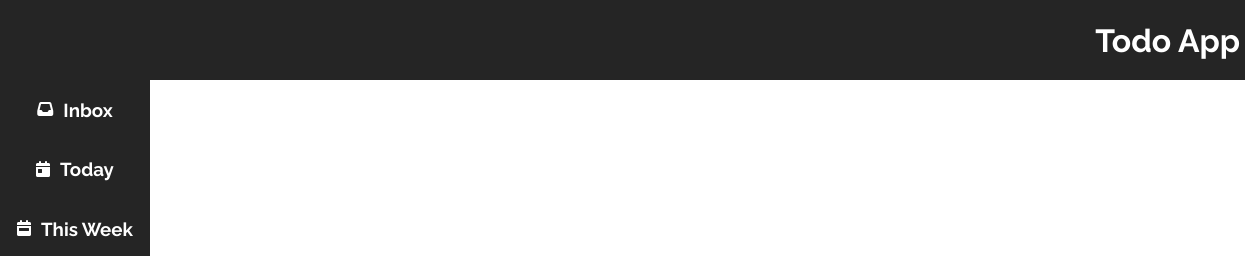
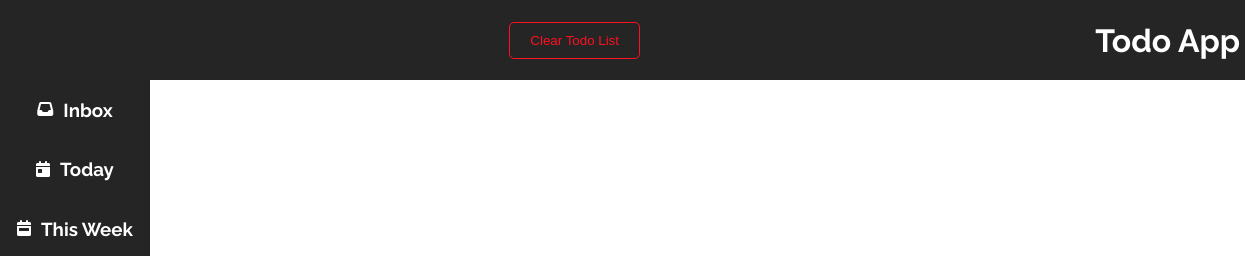
Before and after one commit to bechara-h10/Todo-List-App, a website built with webpack: page src/temp.html in a window 1280 px wide. Shown: the top 256 px of the page, 0-1245 px from the left. Built offline with nearby package versions, Linux system fonts and the light colour scheme.

Commit message:
Final Version

```diff
--- a/package.json
+++ b/package.json
@@ -11,7 +11,7 @@
   },
   "repository": {
     "type": "git",
-    "url": "git+https://github.com/bechara-h10/Todo-List"
+    "url": "git+https://github.com/bechara-h10/Todo-List-App"
   },
   "keywords": [],
   "author": "",
--- a/src/index.js
+++ b/src/index.js
@@ -11,3 +11,11 @@ const todoList = Storage.getTodoList()
 todoList.checkToday()
 todoList.checkThisWeek()
 Dom.showProjects(todoList)
+const clearButton = document.querySelector('.clear-button')
+clearButton.addEventListener('click', () => {
+  let deleteTodoList = confirm('Are you sure you want to clear your todo list')
+  if (deleteTodoList) {
+    Storage.deleteTodoList()
+    location.reload()
+  }
+})
--- a/src/storage.js
+++ b/src/storage.js
@@ -1,10 +1,10 @@
-import TodoList from "./todolist"
-import Project from "./project"
-import Todo from "./todo"
+import TodoList from './todolist'
+import Project from './project'
+import Todo from './todo'
 
 class Storage {
-  static saveTodoList(todoList){
-    localStorage.setItem('todoList',JSON.stringify(todoList))
+  static saveTodoList(todoList) {
+    localStorage.setItem('todoList', JSON.stringify(todoList))
   }
 
   static getTodoList() {
@@ -26,8 +26,14 @@ class Storage {
           project.getTodos().map((todo) => Object.assign(new Todo(), todo))
         )
       )
+    if (todoList.projects == []) {
+      todoList = new TodoList()
+    }
+    return todoList
+  }
 
-    return todoList
+  static deleteTodoList() {
+    localStorage.clear()
   }
 }
 
--- a/src/style.css
+++ b/src/style.css
@@ -39,7 +39,7 @@ header {
 
 .site-info {
   display: flex;
-  width: 100%;
+  width: 50%;
   justify-content: flex-end;
 }
 
@@ -221,6 +221,23 @@ main {
   cursor: pointer;
 }
 
+.clear-button-container {
+  width: 50%;
+  display: flex;
+  justify-content: flex-end;
+  align-items: center;
+}
+
+.clear-button {
+  border: none;
+  background-color: transparent;
+  color: #ff1122;
+  padding: 10px 20px;
+  border: solid 1px #ff1122;
+  border-radius: 5px;
+  cursor: pointer;
+}
+
 ::-webkit-scrollbar {
   width: 5px;
 }
--- a/src/temp.html
+++ b/src/temp.html
@@ -15,6 +15,9 @@
       <button class="nav-bar-show">
         <i class="fa-solid fa-grip-lines"></i>
       </button>
+      <div class="clear-button-container">
+        <button class="clear-button">Clear Todo List</button>
+      </div>
       <div class="site-info">
         <h1>Todo App</h1>
         <span class="site-logo"><i class="fa-solid fa-bars-progress"></i></span>
```
Also changed, not shown: dist/index.html, 1 other file.
